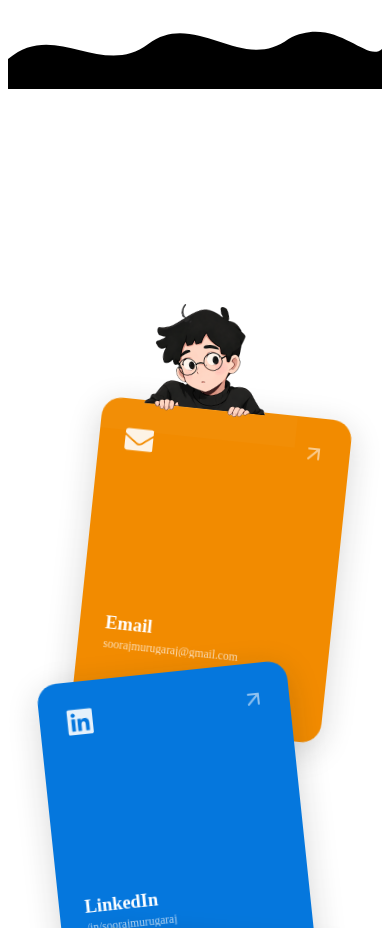
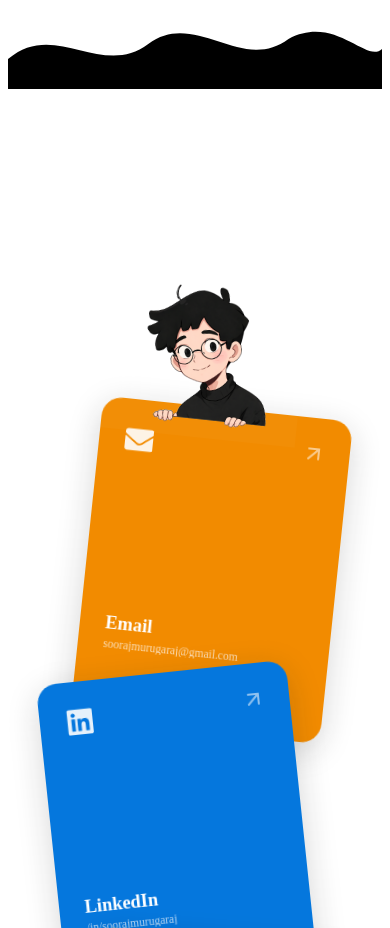
Before and after one commit to soorajdmg/PortfolioWebsite, a React (Vite) app: page / in a window 390 px wide. Shown: the part 4005-4933 px from the top of the page. Built offline with nearby package versions, Linux system fonts and the light colour scheme; the HTML template or start-up script is replaced by a standard one.

Commit message:
fix: only shows one image type in contacts section in mobile devices

```diff
--- a/src/components/ContactPage.jsx
+++ b/src/components/ContactPage.jsx
@@ -90,7 +90,7 @@
       <div className="cp-peeking-wrapper">
         <img
           src={isMobile
-            ? (hovered !== null ? mobilePeekingMe2 : mobilePeekingMe1)
+            ? mobilePeekingMe2
             : (hovered !== null ? peekingMe2 : peekingMe1)}
           alt="peeking"
           className="cp-peeking-img"
```
